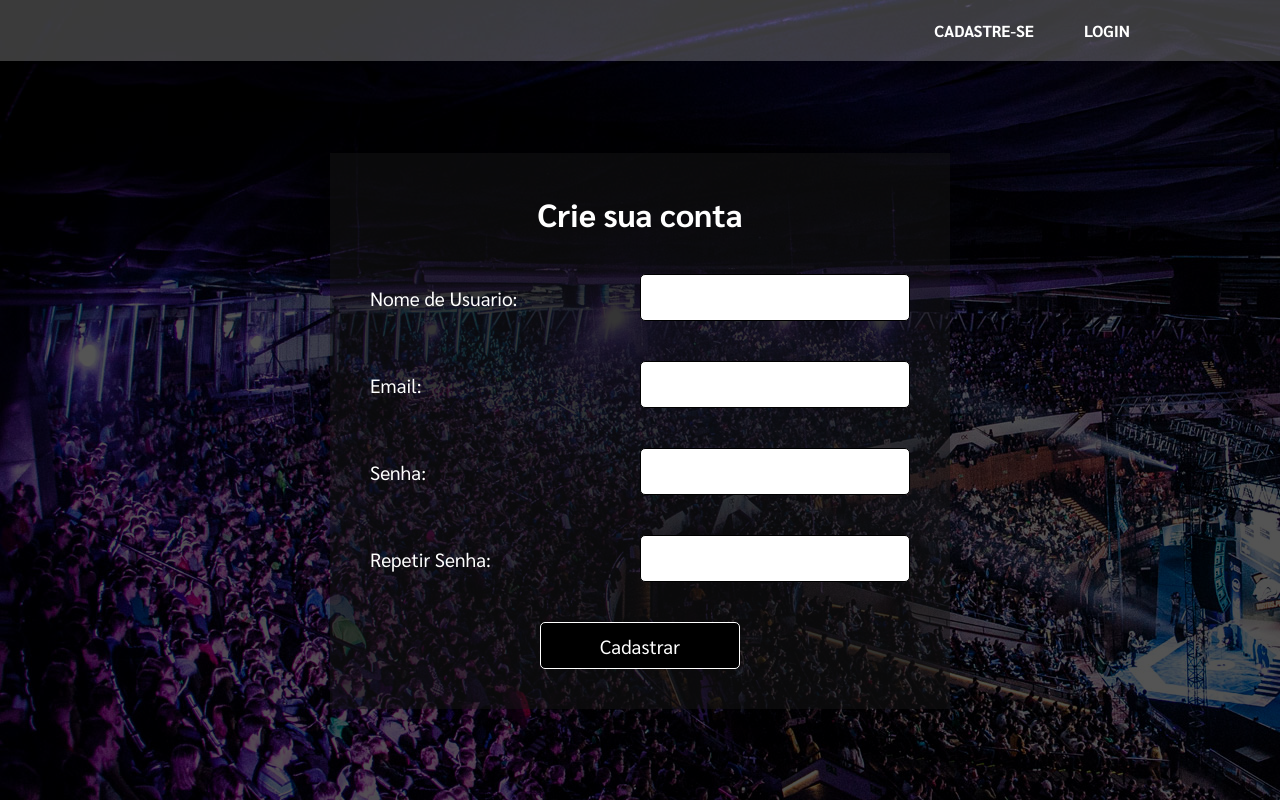
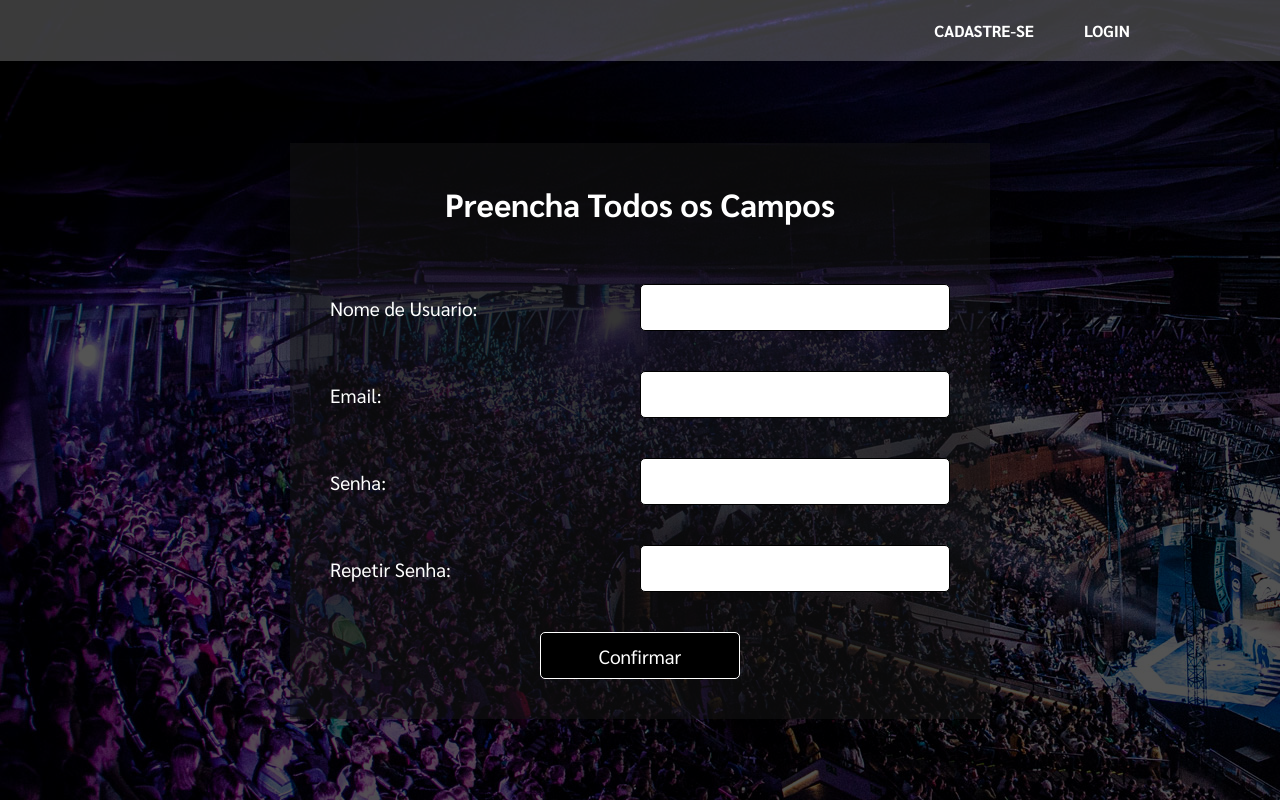
Before and after one commit to rodolphonetto/bolao-csgo-react, a React (Create React App) app: page /signup in a window 1280 px wide. Built offline with nearby package versions, Linux system fonts and the light colour scheme.

Commit message:
refatoração dos forms completa

```diff
--- a/src/Components/Country/Country.jsx
+++ b/src/Components/Country/Country.jsx
@@ -20,7 +20,6 @@ class Country extends Component {
     return (
       <>
         {!this.props.isAuth && <h1>Você não está autorizado</h1>}
-        {this.props.loading && <Spinner />}
         <Route path={`${this.props.match.url}`} exact component={CountryList} />
         <Route
           path={`${this.props.match.url}/edit-country/:_id`}
@@ -42,11 +41,4 @@ const mapStateToProps = state => {
   };
 };
 
-const mapDispatchtoProps = dispatch => {
-  return {};
-};
-
-export default connect(
-  mapStateToProps,
-  mapDispatchtoProps
-)(Country);
+export default connect(mapStateToProps)(Country);
--- a/src/Components/Country/CountryEdit/CountryEditItem/CountryEditItem.jsx
+++ b/src/Components/Country/CountryEdit/CountryEditItem/CountryEditItem.jsx
@@ -3,11 +3,8 @@ import { connect } from "react-redux";
 
 import * as countryActions from "../../../../store/actions/index";
 
-import style from "./CountryEditItem.module.scss";
-
 import InputGroup from "../../../Layout/InputGroup/InputGroup";
 import Form from "../../../Layout/Form/Form";
-import Button from "../../../Layout/Button";
 
 class CountryEdit extends Component {
   constructor(props) {
@@ -47,7 +44,7 @@ class CountryEdit extends Component {
         formStyle="formWhite"
         title="Editar Páis"
         btStyle="formWhite"
-        btText='Editar'
+        btText="Editar"
       >
         <InputGroup
           label="Nome:"
@@ -76,7 +73,8 @@ class CountryEdit extends Component {
 const mapStateToProps = state => {
   return {
     edited: state.country.edited,
-    errors: state.country.errors
+    errors: state.country.errors,
+    loading: state.country.loading
   };
 };
 
--- a/src/Components/Country/CountryList/CountryList.jsx
+++ b/src/Components/Country/CountryList/CountryList.jsx
@@ -6,6 +6,7 @@ import * as Actions from "../../../store/actions/index";
 
 import style from "./CountryList.module.scss";
 
+import Spinner from "../../Layout/Spinner";
 import CountryItem from "./CountryItem/CountryItem";
 import Button from "../../Layout/Button";
 
@@ -21,7 +22,9 @@ class CountryList extends Component {
       );
     });
 
-    return (
+    return this.props.loading ? (
+      <Spinner />
+    ) : (
       <>
         <div className={style.wrapper}>
           <div className={style.countries}>{countries}</div>
@@ -41,7 +44,8 @@ class CountryList extends Component {
 const mapStateToProps = state => {
   return {
     isAuth: state.auth.isAuthenticated,
-    countries: state.country.countries
+    countries: state.country.countries,
+    loading: state.country.loading
   };
 };
 
--- a/src/Components/Layout/Form/Form.jsx
+++ b/src/Components/Layout/Form/Form.jsx
@@ -22,6 +22,12 @@ class Form extends Component {
     }
     if (this.props.sendAction === "onCountryEditSave") {
       this.props.onCountryEditSave(Data);
+    }
+    if (this.props.sendAction === "onLogin") {
+      this.props.onLogin(Data);
+    }
+    if (this.props.sendAction === "onSignup") {
+      this.props.onSignup(Data);
     }
   };
 
@@ -59,7 +65,9 @@ const mapDispatchtoProps = dispatch => {
   return {
     countryAdd: countryData => dispatch(Actions.countryAdd(countryData)),
     onCountryEditSave: countryData =>
-      dispatch(Actions.countryEditSave(countryData))
+      dispatch(Actions.countryEditSave(countryData)),
+    onLogin: userData => dispatch(Actions.login(userData)),
+    onSignup: newUser => dispatch(Actions.singup(newUser))
   };
 };
 
--- a/src/Components/Layout/Form/Form.module.scss
+++ b/src/Components/Layout/Form/Form.module.scss
@@ -4,6 +4,11 @@
   background: rgba(22, 22, 22, 0.486);
   padding: 40px;
   margin: 0 auto;
+  h1 {
+    text-align: center;
+    color: white;
+    margin-bottom: 60px;
+  }
 }
 
 .formWhite {
@@ -18,6 +23,8 @@
   box-shadow: 0px 0px 35px -12px rgba(0, 0, 0, 1);
 
   h1 {
+    text-align: center;
     color: black;
+    margin-bottom: 60px;
   }
 }
--- a/src/Components/Login/Login.jsx
+++ b/src/Components/Login/Login.jsx
@@ -1,11 +1,9 @@
 import React, { Component } from "react";
 import { connect } from "react-redux";
 
-import * as authActions from "../../store/actions/index";
-
+import Spinner from "../Layout/Spinner";
 import Form from "../Layout/Form/Form";
 import InputGroup from "../Layout/InputGroup/InputGroup";
-import ModalMessage from "../Layout/ModalMessage";
 
 class Login extends Component {
   constructor() {
@@ -57,8 +55,9 @@ class Login extends Component {
       message = this.props.errors.wrongPassword;
     }
 
-    return (
-      !this.props.isAuthenticated && (
+    return this.props.loading ? (
+      <Spinner />
+    ) : (
       <Form
         name="login"
         sendAction="onLogin"
@@ -87,7 +86,6 @@ class Login extends Component {
           changed={this.onChangeHandler}
         />
       </Form>
-      )
     );
   }
 }
@@ -99,14 +97,4 @@ const mapStateToProps = state => {
     errors: state.auth.errors
   };
 };
-
-const mapDispatchtoProps = dispatch => {
-  return {
-    onLogin: userData => dispatch(authActions.login(userData))
-  };
-};
-
-export default connect(
-  mapStateToProps,
-  mapDispatchtoProps
-)(Login);
+export default connect(mapStateToProps)(Login);
--- a/src/Components/Signup/Signup.jsx
+++ b/src/Components/Signup/Signup.jsx
@@ -1,14 +1,9 @@
 import React, { Component } from "react";
 import { connect } from "react-redux";
 
-import * as signupActions from "../../store/actions/index";
-
+import Spinner from "../Layout/Spinner";
 import InputGroup from "../Layout/InputGroup/InputGroup";
-import Button from "../Layout/Button";
-import ModalMessage from "../Layout/ModalMessage";
-import Spinner from "../Layout/Spinner";
-
-import style from "./Signup.module.scss";
+import Form from "../Layout/Form/Form";
 
 class Signup extends Component {
   constructor() {
@@ -20,19 +15,6 @@ class Signup extends Component {
       password2: ""
     };
   }
-
-  onSignup = event => {
-    event.preventDefault();
-
-    const newUser = {
-      username: this.state.username,
-      email: this.state.email,
-      password: this.state.password,
-      password2: this.state.password2
-    };
-
-    this.props.onSignup(newUser);
-  };
 
   onChangeHandler = event => {
     this.setState({
@@ -49,10 +31,17 @@ class Signup extends Component {
   }
 
   render() {
-    return (
-      <div className={style.Form}>
-        <h1>Crie sua conta</h1>
-        <form onSubmit={this.onSignup}>
+    return this.props.loading ? (
+      <Spinner />
+    ) : (
+      <Form
+        name="signup"
+        sendAction="onSignup"
+        formStyle="formBlack"
+        title="Preencha Todos os Campos"
+        btStyle="formBlack"
+        btText="Confirmar"
+      >
         <InputGroup
           label="Nome de Usuario:"
           Labeltype="login"
@@ -97,15 +86,7 @@ class Signup extends Component {
           errors={this.props.errors.password}
           errosMsg={this.props.errors.password}
         />
-          {!this.props.loading && (
-            <Button btStyle="formBlack">Cadastrar</Button>
-          )}
-          {this.props.loading === true && <Spinner />}
-        </form>
-        {this.props.msg && (
-          <ModalMessage type="ok">{this.props.msg}</ModalMessage>
-        )}
-      </div>
+      </Form>
     );
   }
 }
@@ -118,13 +99,4 @@ const mapStateToProps = state => {
   };
 };
 
-const mapDispatchtoProps = dispatch => {
-  return {
-    onSignup: newUser => dispatch(signupActions.singup(newUser))
-  };
-};
-
-export default connect(
-  mapStateToProps,
-  mapDispatchtoProps
-)(Signup);
+export default connect(mapStateToProps)(Signup);
```
Lines whose indentation alone changed are shown as unchanged.
